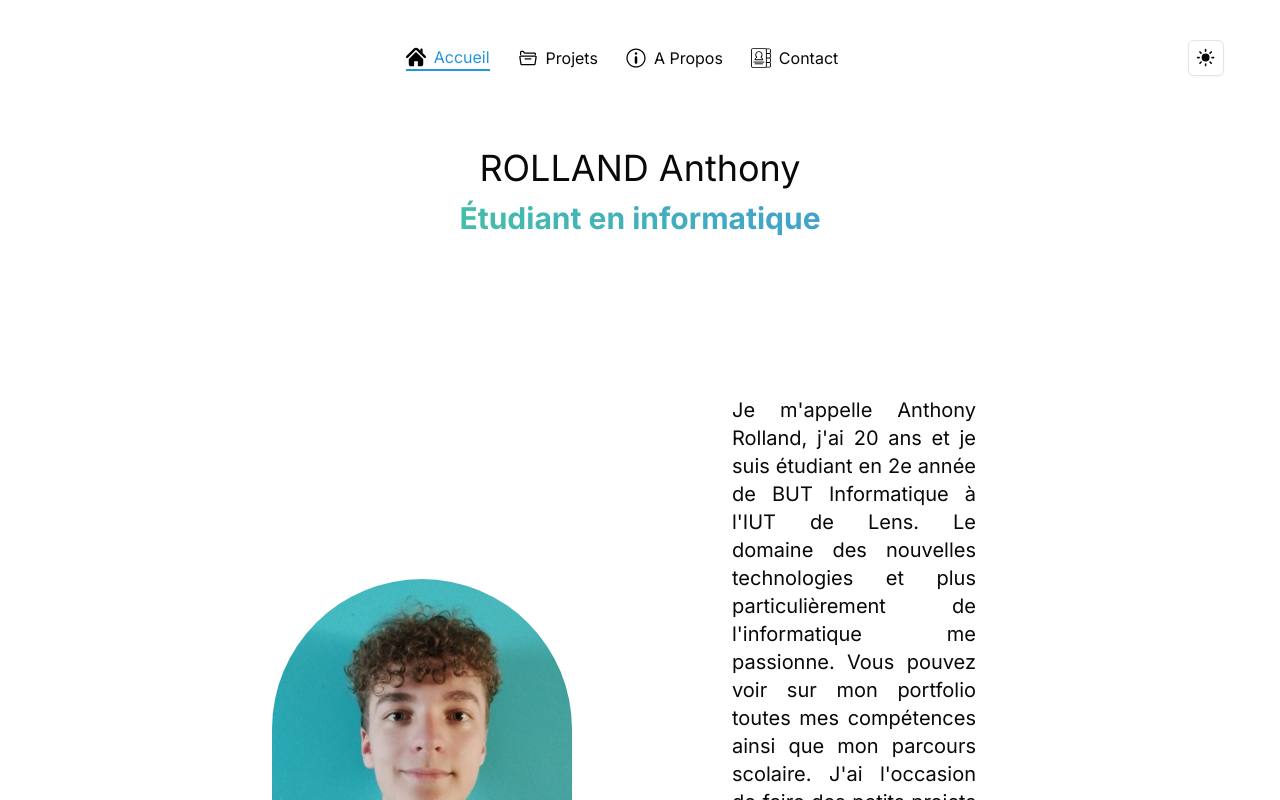
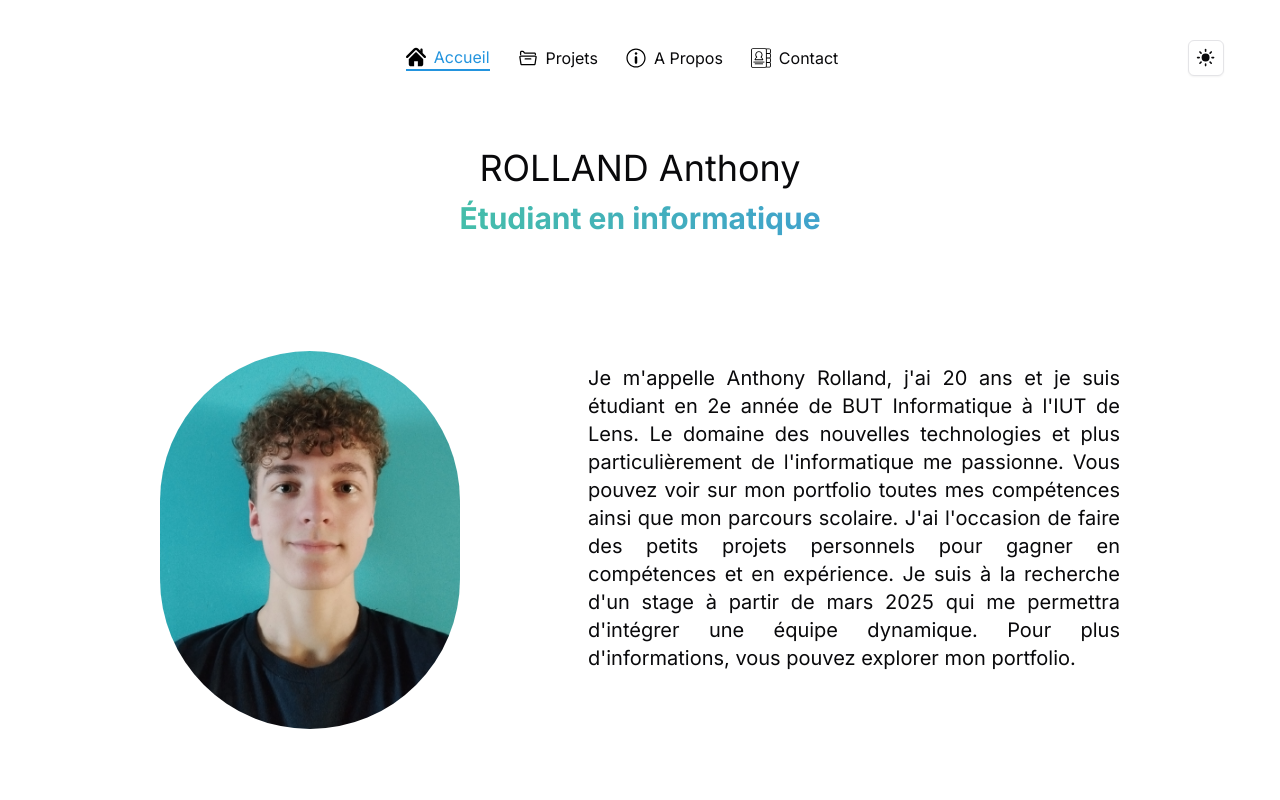
Before and after one commit to PotlaETU/portfolio, a Next.js app: page / in a window 1280 px wide. Shown: the top 800 px of the page. Built offline with nearby package versions, Linux system fonts and the light colour scheme.

Commit message:
refacto: update padding

```diff
--- a/app/page.tsx
+++ b/app/page.tsx
@@ -10,14 +10,14 @@ export default function Home() {
                     bg-clip-text text-transparent">
                     Étudiant en informatique
                 </h2>
-                <div className="flex flex-col md:flex-row items-center justify-center px-28">
+                <div className="flex flex-col md:flex-row items-center justify-center">
                     <Image src="/me.jpg"
                            alt="me"
                            width={300}
                            height={300}
                            className="rounded-full mt-11 ml-32"
                     />
-                    <p className="p-40 text-xl text-justify">
+                    <p className="p-32 text-xl text-justify">
                         Je m&#39;appelle Anthony Rolland, j&#39;ai 20 ans et je suis étudiant en 2e année de BUT
                         Informatique à
                         l&#39;IUT de Lens. Le domaine des nouvelles technologies et plus particulièrement de
```
